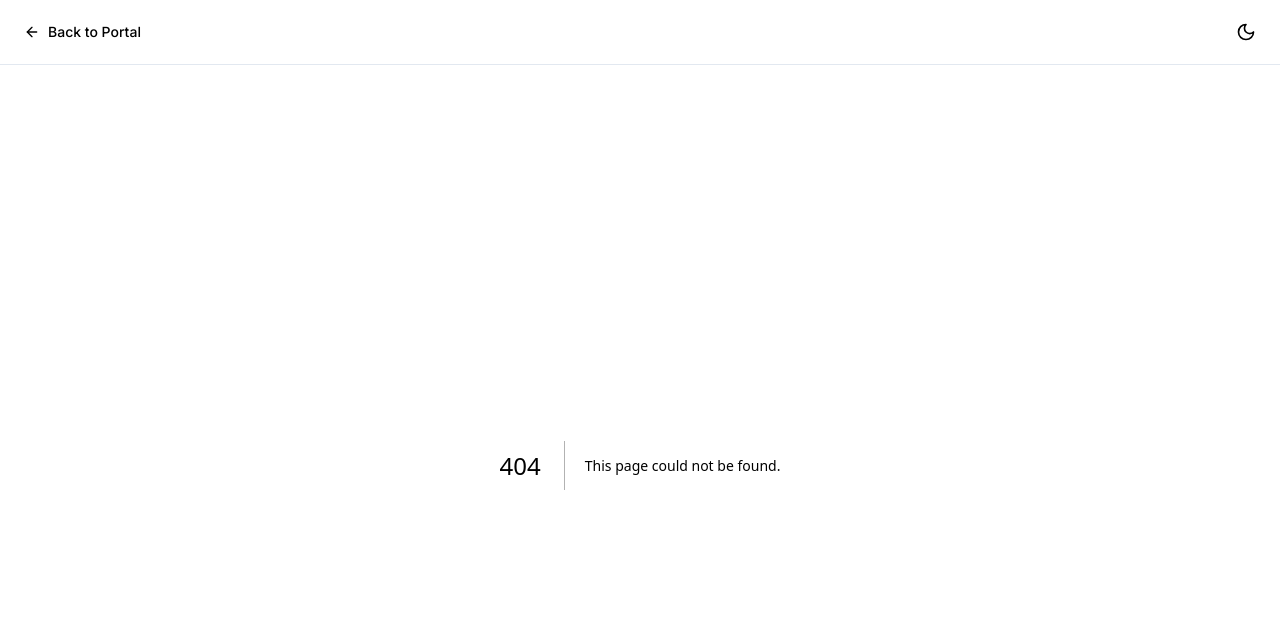
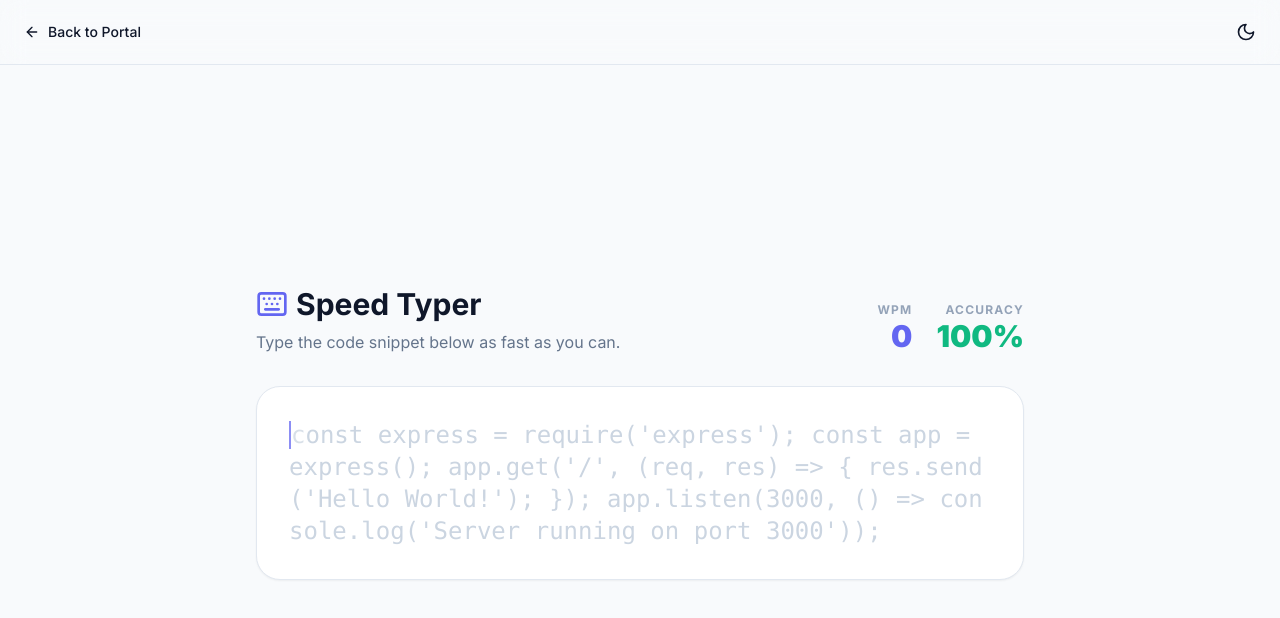
Before and after one commit to Prem759-0/landing-page-universe, a Next.js app: page /typing-test in a window 1280 px wide. Before the commit this address had no page. Shown: the top 618 px of the page. Built offline with nearby package versions, Linux system fonts and the light colour scheme.

Commit message:
Create page.tsx

```diff
--- /dev/null
+++ b/app/typing-test/page.tsx
@@ -0,0 +1,136 @@
+"use client";
+
+import { useState, useEffect, useRef } from "react";
+import { RotateCcw, Keyboard } from "lucide-react";
+import { cn } from "@/lib/utils";
+
+const SAMPLE_TEXT = "const express = require('express'); const app = express(); app.get('/', (req, res) => { res.send('Hello World!'); }); app.listen(3000, () => console.log('Server running on port 3000'));";
+
+export default function TypingTest() {
+  const [input, setInput] = useState("");
+  const [startTime, setStartTime] = useState<number | null>(null);
+  const [wpm, setWpm] = useState(0);
+  const [accuracy, setAccuracy] = useState(100);
+  const [isFinished, setIsFinished] = useState(false);
+  const inputRef = useRef<HTMLInputElement>(null);
+
+  useEffect(() => {
+    // Focus input on load
+    inputRef.current?.focus();
+  }, []);
+
+  useEffect(() => {
+    if (input.length > 0 && !startTime) {
+      setStartTime(Date.now());
+    }
+
+    if (input.length === SAMPLE_TEXT.length) {
+      setIsFinished(true);
+      const timeTaken = (Date.now() - (startTime || Date.now())) / 1000 / 60; // in minutes
+      const words = SAMPLE_TEXT.length / 5; // standard WPM calculation
+      setWpm(Math.round(words / timeTaken));
+    }
+
+    if (input.length > 0) {
+      let correct = 0;
+      for (let i = 0; i < input.length; i++) {
+        if (input[i] === SAMPLE_TEXT[i]) correct++;
+      }
+      setAccuracy(Math.round((correct / input.length) * 100));
+    } else {
+      setAccuracy(100);
+    }
+  }, [input, startTime]);
+
+  const reset = () => {
+    setInput("");
+    setStartTime(null);
+    setWpm(0);
+    setAccuracy(100);
+    setIsFinished(false);
+    setTimeout(() => inputRef.current?.focus(), 100);
+  };
+
+  return (
+    <div className="flex-1 flex flex-col items-center justify-center p-4 md:p-12">
+      <div className="max-w-3xl w-full">
+        <div className="flex justify-between items-end mb-8">
+          <div>
+            <h1 className="text-3xl font-bold flex items-center gap-2 mb-2">
+              <Keyboard className="w-8 h-8 text-indigo-500" /> Speed Typer
+            </h1>
+            <p className="text-slate-500">Type the code snippet below as fast as you can.</p>
+          </div>
+          <div className="flex gap-6 text-right">
+            <div>
+              <p className="text-xs font-bold text-slate-400 uppercase tracking-widest">WPM</p>
+              <p className="text-3xl font-black text-indigo-500">{wpm}</p>
+            </div>
+            <div>
+              <p className="text-xs font-bold text-slate-400 uppercase tracking-widest">Accuracy</p>
+              <p className="text-3xl font-black text-emerald-500">{accuracy}%</p>
+            </div>
+          </div>
+        </div>
+
+        <div
+          className="relative bg-white dark:bg-slate-900 border border-slate-200 dark:border-slate-800 p-8 rounded-3xl font-mono text-xl md:text-2xl leading-relaxed shadow-sm cursor-text"
+          onClick={() => inputRef.current?.focus()}
+        >
+          {/* Invisible input to capture keystrokes */}
+          <input
+            ref={inputRef}
+            type="text"
+            value={input}
+            onChange={(e) => {
+              if (!isFinished && e.target.value.length <= SAMPLE_TEXT.length) {
+                setInput(e.target.value);
+              }
+            }}
+            className="absolute inset-0 opacity-0 cursor-text"
+            autoComplete="off"
+            autoCorrect="off"
+            autoCapitalize="off"
+            spellCheck="false"
+          />
+
+          <div className="break-all whitespace-pre-wrap select-none pointer-events-none">
+            {SAMPLE_TEXT.split("").map((char, index) => {
+              let color = "text-slate-300 dark:text-slate-700"; // default
+              let bg = "";
+
+              if (index < input.length) {
+                if (input[index] === char) {
+                  color = "text-slate-900 dark:text-white"; // correct
+                } else {
+                  color = "text-rose-500"; // incorrect
+                  bg = "bg-rose-500/20 rounded";
+                }
+              }
+
+              // Cursor
+              const isCursor = index === input.length && !isFinished;
+
+              return (
+                <span key={index} className={cn(color, bg, isCursor && "border-l-2 border-indigo-500 animate-pulse")}>
+                  {char}
+                </span>
+              );
+            })}
+          </div>
+        </div>
+
+        {isFinished && (
+          <div className="mt-8 flex justify-center animate-in fade-in slide-in-from-bottom-4 duration-500">
+            <button
+              onClick={reset}
+              className="px-8 py-3 bg-slate-900 dark:bg-white text-white dark:text-slate-900 rounded-xl font-bold hover:scale-105 transition-transform flex items-center gap-2"
+            >
+              <RotateCcw className="w-5 h-5" /> Try Again
+            </button>
+          </div>
+        )}
+      </div>
+    </div>
+  );
+}
```
